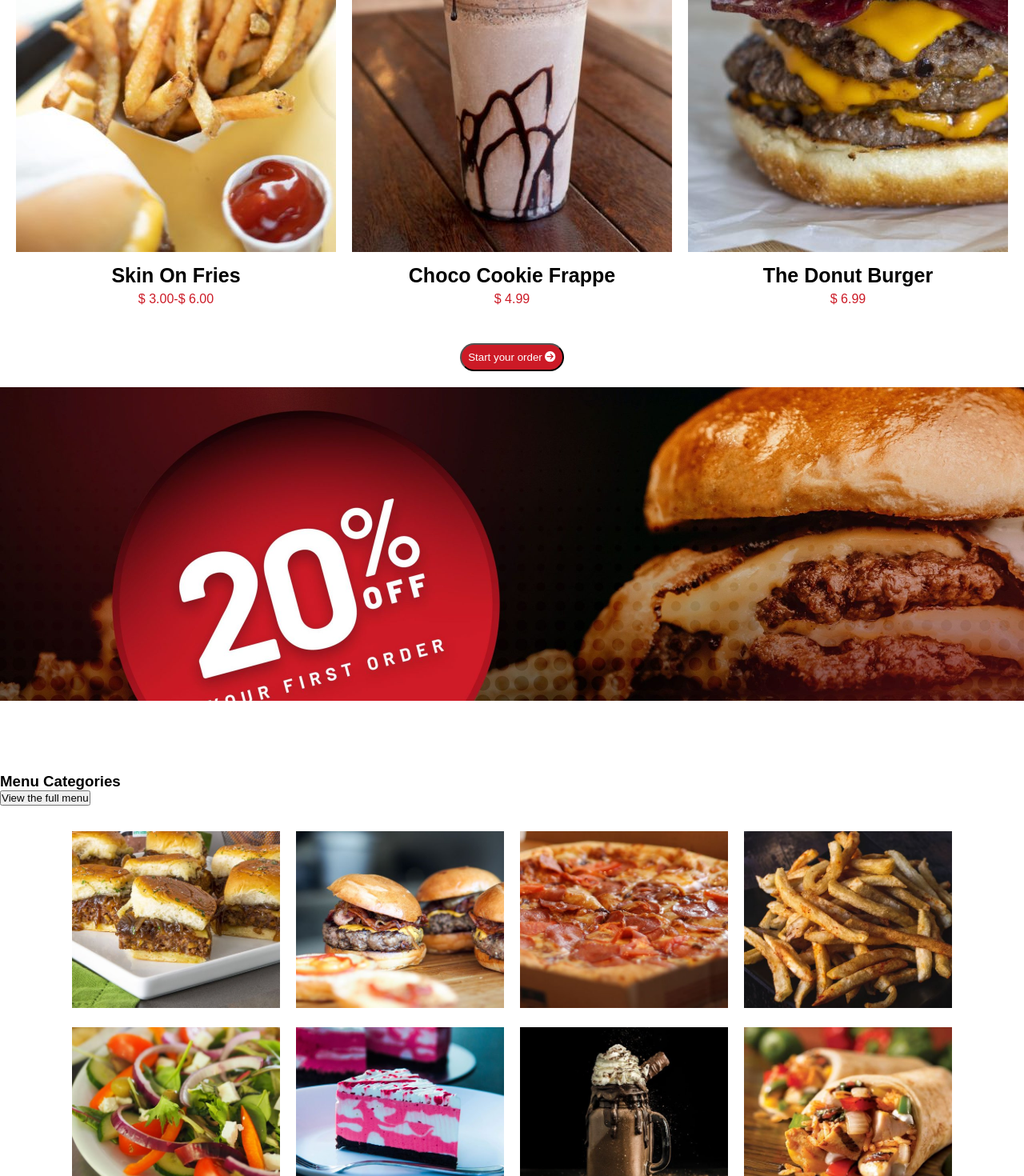
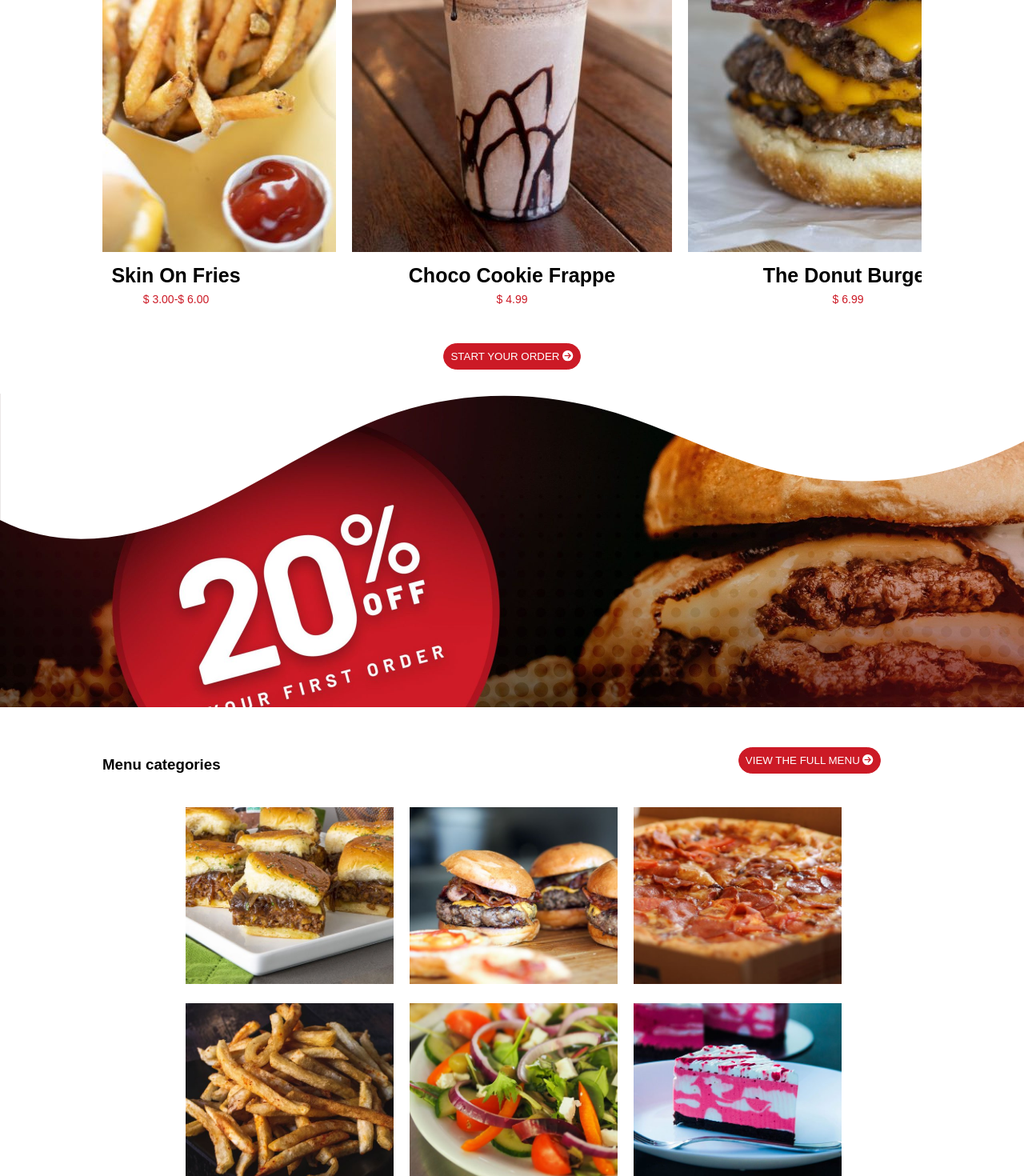
Before and after one commit to nadiaf85/proj-html-vuejs, a Vue app: page / in a window 1280 px wide. Shown: the part 1330-2800 px from the top of the page at 80% size. Built offline with nearby package versions, Linux system fonts and the light colour scheme.

Commit message:
aggiunte varie

```diff
--- a/src/assets/style/globals.scss
+++ b/src/assets/style/globals.scss
@@ -8,10 +8,9 @@
 }
 
 .container{
-    width: 100%;
+    width: 80%;
     margin: 0 auto;
     overflow: hidden;
-    // text-align: center;
 }
 
 body{
--- a/src/components/macro/Footer.vue
+++ b/src/components/macro/Footer.vue
@@ -1,6 +1,6 @@
 <template>
   <footer>
-    <div class="container">
+    <div class="container_footer">
       <div class="info_footer">
         <ul v-for="(element, index) in categories" :key="index">{{element.text}}
           <li v-for="(element, index) in categories[index].content" :key="index">{{element.text}}</li>
@@ -80,7 +80,8 @@ export default {
           text: "Navigate",
           content:[
             {
-              text: "Home"
+              text: "Home",
+              current: true,
             },
             {
               text: "Alternate Home"
@@ -152,7 +153,7 @@ export default {
             text: "Voucher",
             content: [
               {
-                // image: require ("../../assets/images/footer-coupon-200x200.jpg"),
+                image: require ("../../assets/images/footer-coupon-200x200.png"),
                 text: "Just Use The Code FIRSTORDER At Checkout"
               }
             ]
@@ -173,6 +174,11 @@ footer{
   background-position: top;
   background-repeat: no-repeat;
   background-size: cover;
+}
+
+.container_footer{
+  width: 100%;
+  padding: 20px;
 }
 
 .info_footer{
@@ -217,6 +223,10 @@ footer{
   line-height: 35px;
   margin-top: 30px;
 
+    h1{
+      color: $textBigColor;
+    }
+
   input{
     width: 32%;
     border-radius: 20px;
@@ -230,10 +240,12 @@ footer{
   button{
     width: 32%;
     border-radius: 20px;
-    padding: 10px;
+    padding: 8px;
     margin-top: 20px;
     background-color: $buttonColor;
     color: $textColor;
+    border: 1px solid $buttonColor;
+    text-transform: uppercase;
   }
 }
 
--- a/src/components/macro/Header.vue
+++ b/src/components/macro/Header.vue
@@ -33,12 +33,12 @@ export default {
             {
                 text: "Home",
                 url: "#",
-                current: false,
+                current: true,
             },
             {
                 text: "Order online",
                 url: "#",
-                current: true,
+                current: false,
             },
             {
                 text: "About",
@@ -78,6 +78,7 @@ header{
 }
 
 .container{
+  width: 100%;
   display: flex;
   justify-content: space-around;
   align-items: center;
@@ -96,7 +97,9 @@ nav{
     list-style-type: none;
     display: flex;
     justify-content: center;
+    align-items: center;
     color: $textColor;
+    padding: 8px;
     }
 
     li a{
@@ -107,6 +110,11 @@ nav{
       font-size: 12px;
       font-weight: 600;
     }
+  }
+
+  .active{
+      color: $textBigColor;
+      padding-bottom: 20px;
   }
 
   .icon_cart{
@@ -131,19 +139,15 @@ nav{
     }
 
 button{
+    border: 1px solid $buttonColor;
     border-radius: 20px;
     padding: 8px;
     margin-bottom: 20px;
     margin-top: 10px;
     background-color: $buttonColor;
     color: $textColor;
+    text-transform: uppercase;
   }
 }
 
-//   .active{
-//         border-bottom:4px solid red;
-//         color: $first_color;
-//         padding-bottom: 20px;
-//   }
-
 </style>
--- a/src/components/sections/MainBannerDiscount.vue
+++ b/src/components/sections/MainBannerDiscount.vue
@@ -1,5 +1,11 @@
 <template>
-    <div class="banner_discount"></div>
+    <div class="banner_discount">
+        <div class="custom-shape-divider-top-1644426629">
+            <svg data-name="Layer 1" xmlns="http://www.w3.org/2000/svg" viewBox="0 0 1200 120" preserveAspectRatio="none">
+                <path d="M321.39,56.44c58-10.79,114.16-30.13,172-41.86,82.39-16.72,168.19-17.73,250.45-.39C823.78,31,906.67,72,985.66,92.83c70.05,18.48,146.53,26.09,214.34,3V0H0V27.35A600.21,600.21,0,0,0,321.39,56.44Z" class="shape-fill"></path>
+            </svg>
+        </div>
+    </div>
 </template>
 
 <script>
@@ -17,5 +23,29 @@ export default {
     background-size: cover;
     height: 392px;
     width: 100%;
+    position: relative;
 }
+
+.custom-shape-divider-top-1644426629 {
+    position: absolute;
+    top: 0;
+    left: 0;
+    width: 100%;
+    overflow: hidden;
+    line-height: 0;
+}
+
+.custom-shape-divider-top-1644426629 svg {
+    position: relative;
+    display: block;
+    width: calc(102% + 1.3px);
+    height: 198px;
+    transform: rotateY(180deg);
+}
+
+.custom-shape-divider-top-1644426629 .shape-fill {
+    fill: #FFFFFF;
+}
+
+
 </style>
--- a/src/components/sections/MainBannerDownload.vue
+++ b/src/components/sections/MainBannerDownload.vue
@@ -4,6 +4,8 @@
             <div class="text_left">
                 <p class="down">Download Our</p>
                 <p class="app"><strong>Ordering App</strong></p>
+                <span><img src="../../assets/images/app-store-badge-200x67.png" alt=""></span>
+                <span><img src="../../assets/images/play-store-badge-200x67.png" alt=""></span>
             </div>
         </div>
 </section>
@@ -36,9 +38,17 @@ export default {
 .text_left{
     color: white;
     width: 45%;
-    padding: 8px;
+    padding: 10px;
     line-height: 50px;
-    font-size: 76px;
+    font-size: 64px;
+
+    span{
+        margin-right: 10px;
+
+        img{
+            width: 42%;
+        }
+    }
 }
 
 .down{
@@ -48,5 +58,6 @@ export default {
 
 .app{
     color: $textBigColor;
+    margin-bottom: 50px;
 }
 </style>
--- a/src/components/sections/MainDishes.vue
+++ b/src/components/sections/MainDishes.vue
@@ -2,10 +2,10 @@
 
 <section class="popular_dishes">
     <div class="delivery">
-        <span><i class="far fa-clock"></i>24/7 Delivery</span>
-        <span><i class="fas fa-hamburger"></i>Over 100 Dishes</span>
-        <span><i class="fas fa-mobile-alt"></i>In App Ordering</span>
-        <span><i class="fas fa-car"></i>Fast Delivery</span>
+        <span><i class="far fa-clock"></i> 24/7 Delivery</span>
+        <span><i class="fas fa-hamburger"></i> Over 100 Dishes</span>
+        <span><i class="fas fa-mobile-alt"></i> In App Ordering</span>
+        <span><i class="fas fa-car"></i> Fast Delivery</span>
     </div>
     <h1>Our Most Popular Dishes</h1>
     <div class="container">
@@ -87,6 +87,7 @@ export default {
 .price{
     color: $buttonColor;
     font-weight: 200;
+    font-size: 14px;
 }
 
 .button{
@@ -95,22 +96,26 @@ export default {
     margin-top: 30px;
 
     button{
+        border: 1px solid $buttonColor;
         border-radius: 20px;
         padding: 8px;
-        margin-bottom: 20px;
+        margin-bottom: 30px;
         margin-top: 10px;
         background-color: $buttonColor;
         color: $textColor;
+        text-transform: uppercase;
     }
 }
 
 .delivery{
     text-align: center;
     height: 50px;
+    font-size: 13px;
 
     span{
-        padding: 20px;
+        padding: 35px;
         text-transform: uppercase;
+        background-color: $textColor;
     }
 }
 
--- a/src/components/sections/MainLatestNews.vue
+++ b/src/components/sections/MainLatestNews.vue
@@ -2,8 +2,10 @@
 
 <section class="container">
     <div class="news">
-        <h1>Latest News</h1>
-        <button type="button">Start your order</button>
+        <div class="title_button">
+            <h1>Latest News</h1>
+            <button type="button" class="button">Read more news <i class="fas fa-arrow-circle-right"></i></button>
+        </div>
             <div class="new_type">
                 <div v-for="(element,index) in newType" :key="index">
                     <img :src="element.image" alt="">
@@ -14,11 +16,6 @@
                 </div>
             </div>
         </div>
-
-    <!-- <div class="button">
-        <button type="button">Start your order</button>
-    </div> -->
-
 </section>
 
 
@@ -31,12 +28,12 @@ export default {
       return{
         newType: [
             {
-                image: require ("../../assets/images/pancake-burger-400x300.jpg"),
+                image: require ("../../assets/images/pancake-burger.jpg"),
                 title: "NEW: The Pancake Burger",
                 description: "Lorem ipsum dolor sit amet, consectetur adipiscing elit. Morbi sodales ipsum vel elementum vehicula. Suspendisse sit amet aliquet ex.Pellentesque commodo tortor vel mi",
             },
             {
-                image: require ("../../assets/images/new-milkshake-menu-400x300.jpg"),
+                image: require ("../../assets/images/new-milkshake-menu.jpg"),
                 title: "New Milkshake Menu",
                 description: "Lorem ipsum dolor sit amet, consectetur adipiscing elit. Morbi sodales ipsum vel elementum vehicula. Suspendisse sit amet aliquet ex.Pellentesque commodo tortor vel mi",
             },
@@ -55,7 +52,6 @@ export default {
 }
 
 .news{
-    width: 60%;
     margin-top: 80px;
     margin-bottom: 80px;
 
@@ -67,6 +63,12 @@ export default {
     }
 }
 
+.title_button{
+    display: flex;
+    justify-content: space-between;
+    align-items: center;
+    width: 95%;
+}
 
 .new_type{
     display: flex;
@@ -74,6 +76,7 @@ export default {
 
     img{
         padding: 2px;
+        width: 90%;
     }
 
     p{
@@ -83,7 +86,7 @@ export default {
 }
 
 .text_news{
-    width: 100%;
+    width: 94%;
 
     p{
         line-height: 20px;
@@ -101,11 +104,15 @@ export default {
     }
 }
 
-.button{
-    text-align: center;
+button{
+    border: 1px solid $buttonColor;
+    border-radius: 20px;
+    padding: 8px;
     margin-bottom: 20px;
     margin-top: 10px;
     background-color: $buttonColor;
+    color: $textColor;
+    text-transform: uppercase;
 }
 
 
--- a/src/components/sections/MainMenuCategories.vue
+++ b/src/components/sections/MainMenuCategories.vue
@@ -1,18 +1,17 @@
 <template>
 
-<section class="menu">
-    <h1>Menu Categories</h1>
-    <button>View the full menu</button>
-    <div class="container">
-        <div class="categories">
-            <div v-for="(element,index) in categoriesInfo" :key="index">
-                <img :src="element.image" alt="">
+<section class="container">
+        <div class="title_button">
+            <h1>Menu categories</h1>
+            <button type="button" class="button">View the full menu <i class="fas fa-arrow-circle-right"></i></button>
+        </div>
+            <div class="categories">
+                <div v-for="(element,index) in categoriesInfo" :key="index">
+                    <img :src="element.image" alt="">
+
+                </div>
             </div>
-        </div>
-    </div>
-
 </section>
-
 
 </template>
 
@@ -24,28 +23,48 @@ export default {
         categoriesInfo: [
             {
                 image: require ("../../assets/images/appetizers-menu-background.jpg"),
+                text: "Appetizers"
             },
             {
                 image: require ("../../assets/images/burgers-menu-background.jpg"),
+                text: "Burgers"
             },
             {
                 image: require ("../../assets/images/pizza-menu-background.jpg"),
+                text: "Pizza"
             },
             {
                 image: require ("../../assets/images/fries-menu-background.jpg"),
+                text: "fries"
             },
             {
                 image: require ("../../assets/images/sides-menu-background.jpg"),
+                text: "Sides"
             },
             {
                 image: require ("../../assets/images/desserts-menu-background.jpg"),
+                text: "Desserts"
             },
             {
                 image: require ("../../assets/images/beverages-menu-background.jpg"),
+                text: "Beverages"
             },
             {
                 image: require ("../../assets/images/specials-menu-background.jpg"),
+                text: "Specials"
             },
+            {
+                icon: "fa-solid fa-leafy-green",
+            },
+            {
+                icon: "fa-solid fa-wheat-awn",
+            },
+            {
+                icon: "fa-solid fa-wine-bottle",
+            },
+            {
+                icon: "fa-solid fa-steak",
+            }
         ]
       }
   }
@@ -53,6 +72,7 @@ export default {
 </script>
 
 <style lang="scss" scoped>
+@import '../../assets/style/vars.scss';
 
 .menu{
     margin-top: 90px;
@@ -62,12 +82,20 @@ export default {
     }
 }
 
+.title_button{
+    display: flex;
+    justify-content: space-between;
+    align-items: center;
+    width: 95%;
+    margin-top: 40px;
+}
+
 .categories{
     margin: 2px;
-    padding: 20px 13px;
+    padding: 10px;
     display: flex;
     flex-wrap: wrap;
-    // width: 100%;
+    width: 100%;
     justify-content: center;
 
 
@@ -77,5 +105,20 @@ export default {
     }
 }
 
+// .icon_type{
+//     display: flex;
+//     justify-content: center;
+// }
+
+button{
+    border: 1px solid $buttonColor;
+    border-radius: 20px;
+    padding: 8px;
+    margin-bottom: 20px;
+    margin-top: 10px;
+    background-color: $buttonColor;
+    color: $textColor;
+    text-transform: uppercase;
+  }
 
 </style>
```
